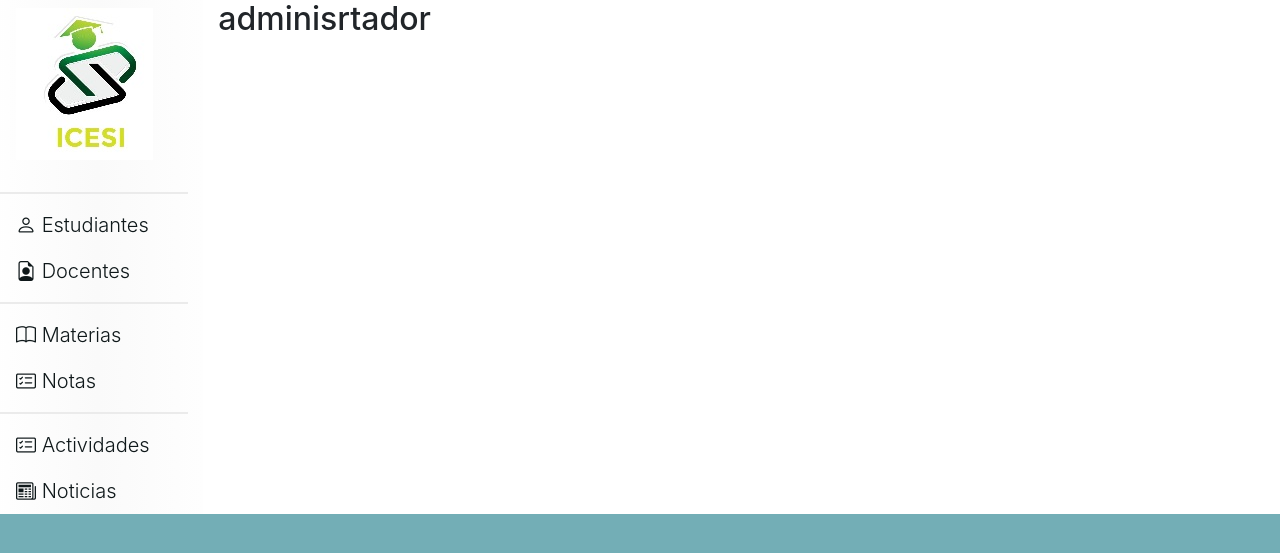
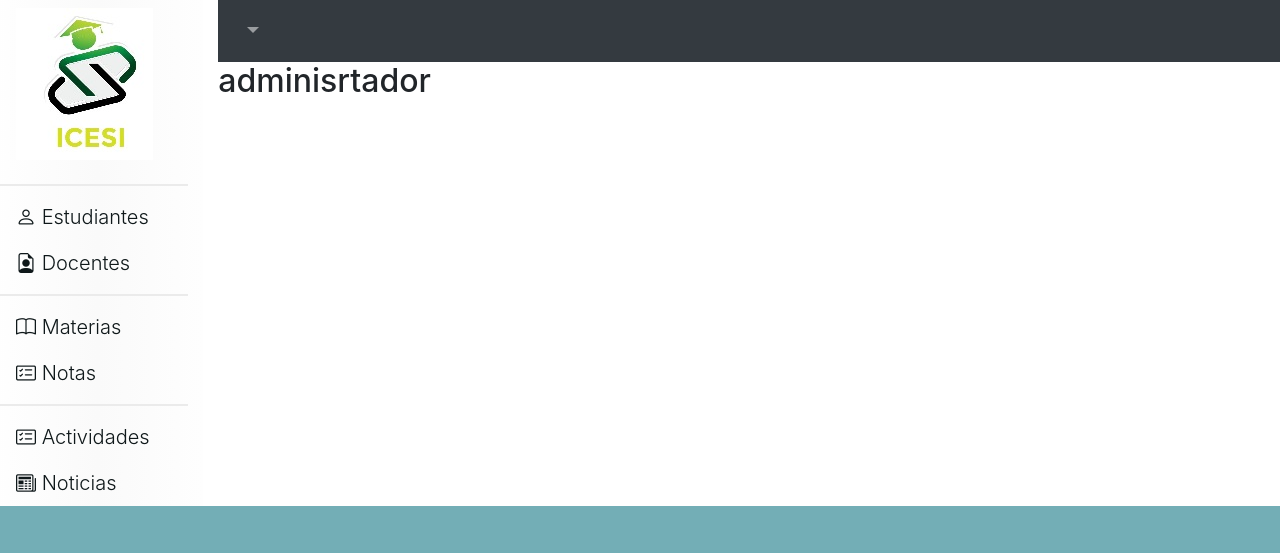
Before and after one commit to inghans/Mision-TIC-2022-Ciclo-3, a Flask app: page /home in a window 1280 px wide. Shown: the top 553 px of the page. Run offline with Flask 2, Linux system fonts and the light colour scheme.

Commit message:
Menu Usuario Login

```diff
--- a/templates/head.html
+++ b/templates/head.html
@@ -16,7 +16,7 @@
                         <a class="nav-link active inicio" href="/home" type="submit">
                             <img src="{{ url_for('static',filename='images/logo.jpg') }}" class="img-fluid" alt="Responsive image">
                         </a>
-                        <p class="text-center">{% print(usuario) %}</p>
+
                     </h3>
                 </li>
                 <div class="dropdown-divider division"></div>
--- a/templates/home.html
+++ b/templates/home.html
@@ -1,5 +1,23 @@
 {% extends 'head.html' %}
 
 {% block contenido %}
+    <!-- MENU DE NAVEGACION DE USUARIOS LOGIN Programado: Lerkis-->
+    <nav class="navbar navbar-expand-lg navbar-dark bg-dark justify-content-end">
+        <button class="navbar-toggler" type="button" data-toggle="collapse" data-target="#navbarNavDropdown" aria-controls="navbarNavDropdown" aria-expanded="false" aria-label="Toggle navigation">
+            <span class="navbar-toggler-icon"></span>
+        </button>
+        <div class="collapse navbar-collapse" id="navbarNavDropdown">
+            <ul class="navbar-nav">
+                <li class="nav-item dropdown">
+                    <a class="nav-link dropdown-toggle" href="#" id="navbarDropdownMenuLink" data-toggle="dropdown" aria-haspopup="true" aria-expanded="false">{% print(usuario) %}
+                    </a>
+                    <div class="dropdown-menu" aria-labelledby="navbarDropdownMenuLink">
+                        <a class="dropdown-item" href="#">Configurar</a>
+                        <a class="dropdown-item" href="#">Salir</a>
+                    </div>
+                </li>
+            </ul>
+        </div>
+    </nav>
     <h2>adminisrtador</h2>
 {% endblock %}
```
